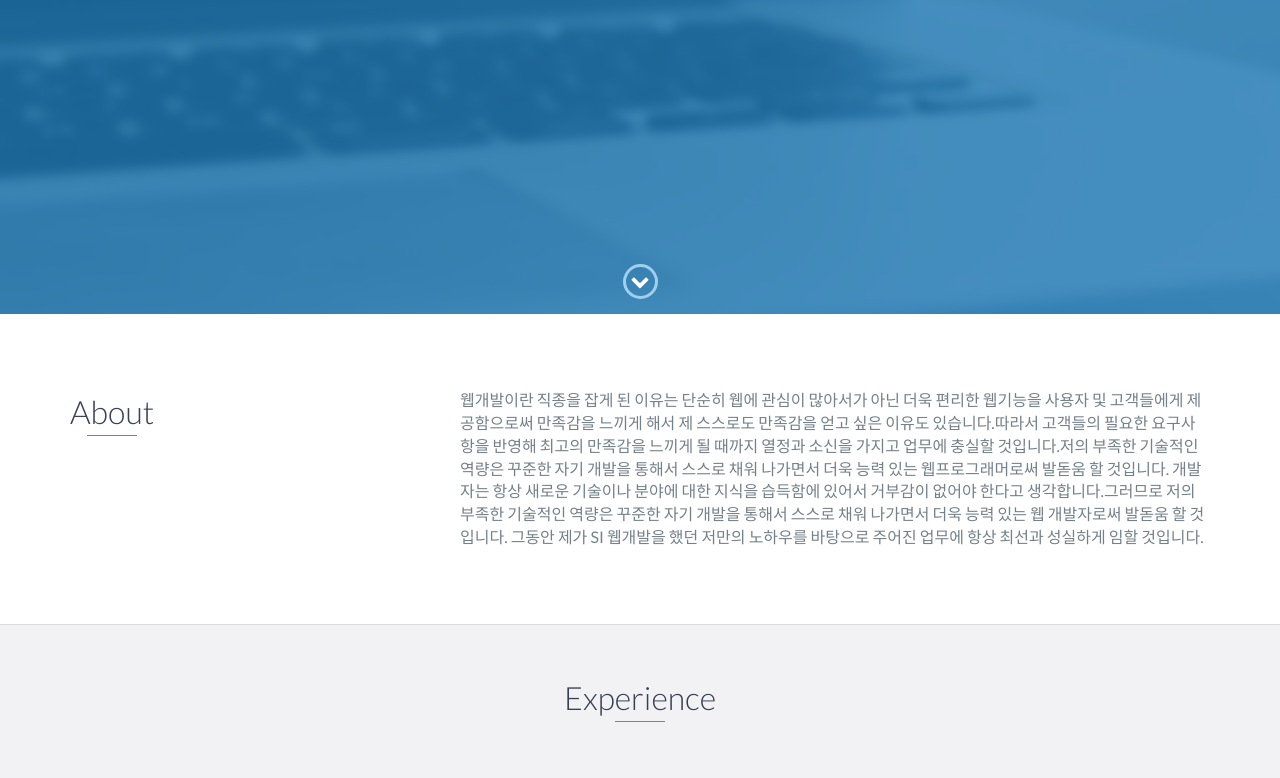
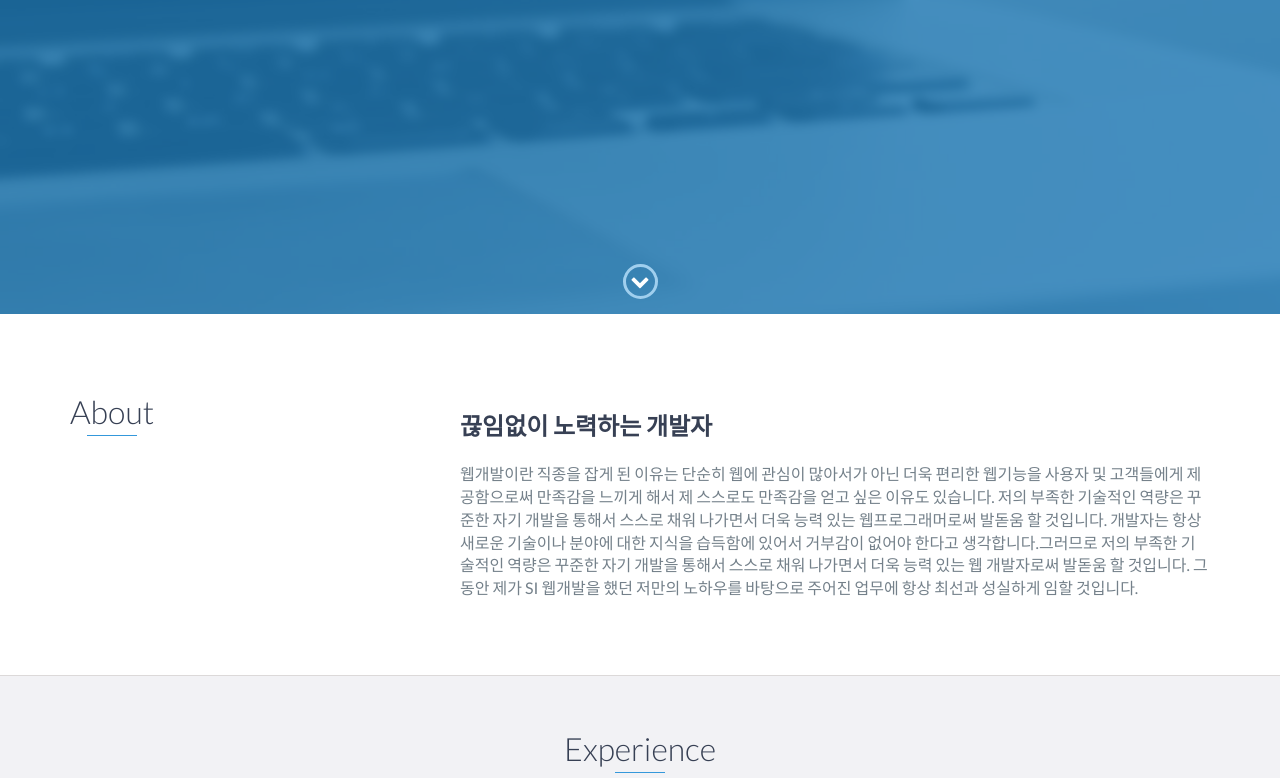
Before and after one commit to JungChangWha/JungChangWha.github.io, a website: page index.html in a window 1280 px wide. Shown: the part 486-1264 px from the top of the page. Drawn offline with nearby package versions, Linux system fonts and the light colour scheme.

Commit message:
Update index.html

```diff
--- a/index.html
+++ b/index.html
@@ -69,8 +69,15 @@
                     <h2 class="heading">About</h2>
                 </div>
                 <div class="col-md-8">
+                    <h2>끊임없이 노력하는 개발자</h2>
                     <p>
-                        웹개발이란 직종을 잡게 된 이유는 단순히 웹에 관심이 많아서가 아닌 더욱 편리한 웹기능을 사용자 및 고객들에게 제공함으로써 만족감을 느끼게 해서 제 스스로도 만족감을 얻고 싶은 이유도 있습니다.따라서 고객들의 필요한 요구사항을 반영해 최고의 만족감을 느끼게 될 때까지 열정과 소신을 가지고 업무에 충실할 것입니다.저의 부족한 기술적인 역량은 꾸준한 자기 개발을 통해서 스스로 채워 나가면서 더욱 능력 있는 웹프로그래머로써 발돋움 할 것입니다. 개발자는 항상 새로운 기술이나 분야에 대한 지식을 습득함에 있어서 거부감이 없어야 한다고 생각합니다.그러므로 저의 부족한 기술적인 역량은 꾸준한 자기 개발을 통해서 스스로 채워 나가면서 더욱 능력 있는 웹 개발자로써 발돋움 할 것입니다. 그동안 제가 SI 웹개발을 했던 저만의 노하우를 바탕으로 주어진 업무에 항상 최선과 성실하게 임할 것입니다.
+                        웹개발이란 직종을 잡게 된 이유는 단순히 웹에 관심이 많아서가 아닌 더욱 편리한 웹기능을 사용자 및 고객들에게 제공함으로써 만족감을 느끼게 해서 제 스스로도 만족감을 얻고 싶은 이유도 있습니다.
+
+                        저의 부족한 기술적인 역량은 꾸준한 자기 개발을 통해서 스스로 채워 나가면서 더욱 능력 있는 웹프로그래머로써 발돋움 할 것입니다.
+
+                        개발자는 항상 새로운 기술이나 분야에 대한 지식을 습득함에 있어서 거부감이 없어야 한다고 생각합니다.그러므로 저의 부족한 기술적인 역량은 꾸준한 자기 개발을 통해서 스스로 채워 나가면서 더욱 능력 있는 웹 개발자로써 발돋움 할 것입니다.
+
+                        그동안 제가 SI 웹개발을 했던 저만의 노하우를 바탕으로 주어진 업무에 항상 최선과 성실하게 임할 것입니다.
                     </p>
                 </div>
             </div>
```
